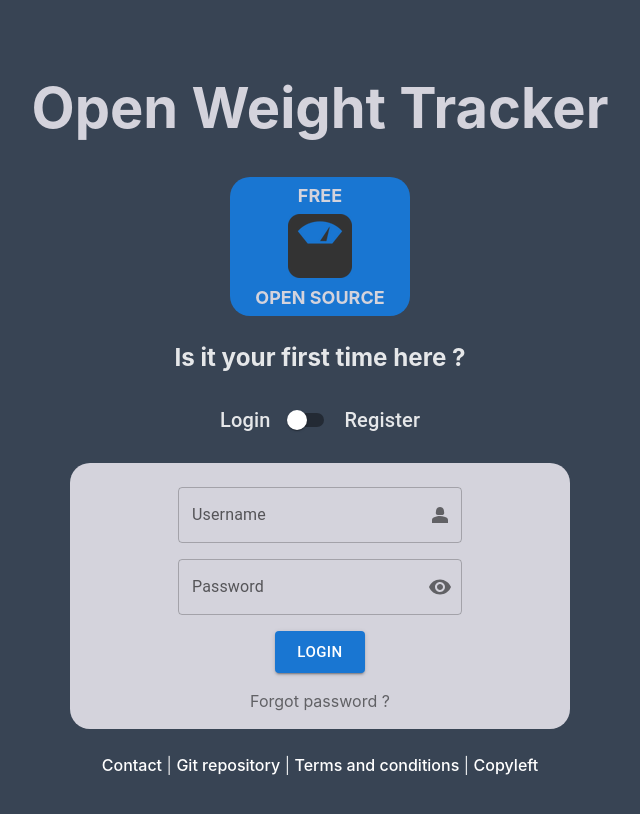
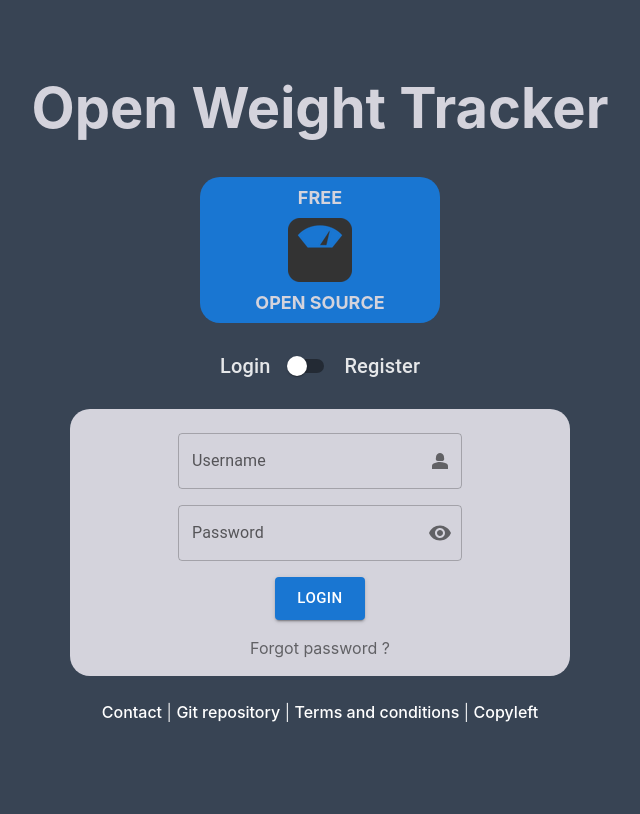
Before and after one commit to quentingenet/open_weight_tracker, a React (Vite) app in the folder owt_front/: page / in a window 1280 px wide. Shown: the top 814 px of the page, without its empty margins (320-960 px from the left). Built offline with nearby package versions, Linux system fonts and the light colour scheme; a web font is replaced by a local one.

Commit message:
Updating style landpage

```diff
--- a/owt_front/src/pages/Landpage/Landpage.css
+++ b/owt_front/src/pages/Landpage/Landpage.css
@@ -1,13 +1,6 @@
 .titleLandpage {
     text-align: center;
     color: #d4d3dc;
-}
-
-.descriptionLandpage {
-    font-size: 22px;
-    min-width: 40%;
-    max-width: 50%;
-    margin: 0 auto;
 }
 
 .scaleIcon {
@@ -15,8 +8,7 @@
     flex-direction: column;
     align-items: center;
     justify-content: center;
-    min-width: 15%;
-    max-width: 30%;
+    width:20%;
     background-color: #1976d2;
     border-radius: 20px;
 }
@@ -32,10 +24,6 @@ span.iconScale {
     padding: 3%;
 }
 
-span.firstTime {
-    font-weight: bold;
-}
-
 @keyframes fadeIn {
     0% {
         opacity: 0;
--- a/owt_front/src/pages/Landpage/Landpage.tsx
+++ b/owt_front/src/pages/Landpage/Landpage.tsx
@@ -24,16 +24,7 @@ export default function Landpage() {
                         <span className='iconScale'>OPEN SOURCE</span>
                     </div>
                 </Grid>
-                <Grid item xs={12} sm={12} md={12} lg={12} xl={12}>
-                    <div className='descriptionLandpage'>
-                        <p>
-                            <span className='firstTime'>
-                                Is it your first time here ?
-                            </span>
-                        </p>
-                    </div>
-                </Grid>
-                <Grid item xs={12}>
+                <Grid item xs={12} marginTop={3}>
                     <Stack
                         direction='row'
                         spacing={1}
```
